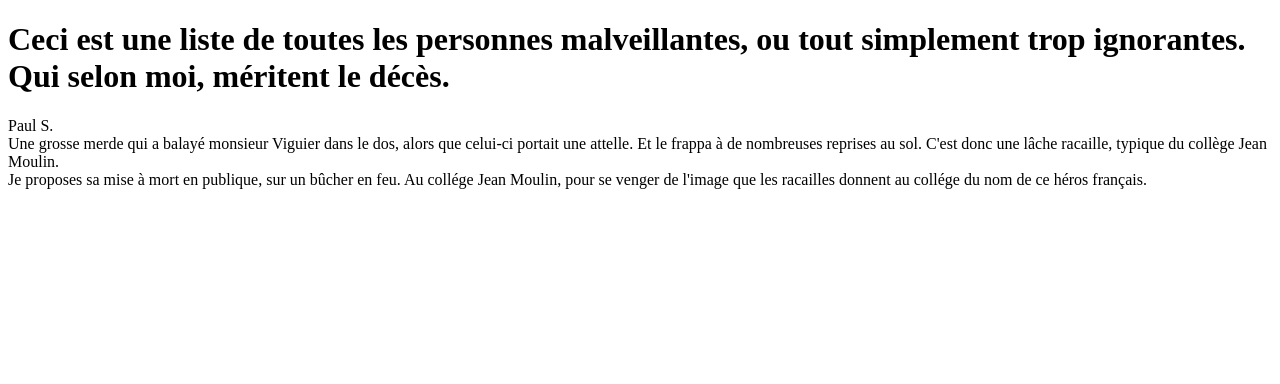
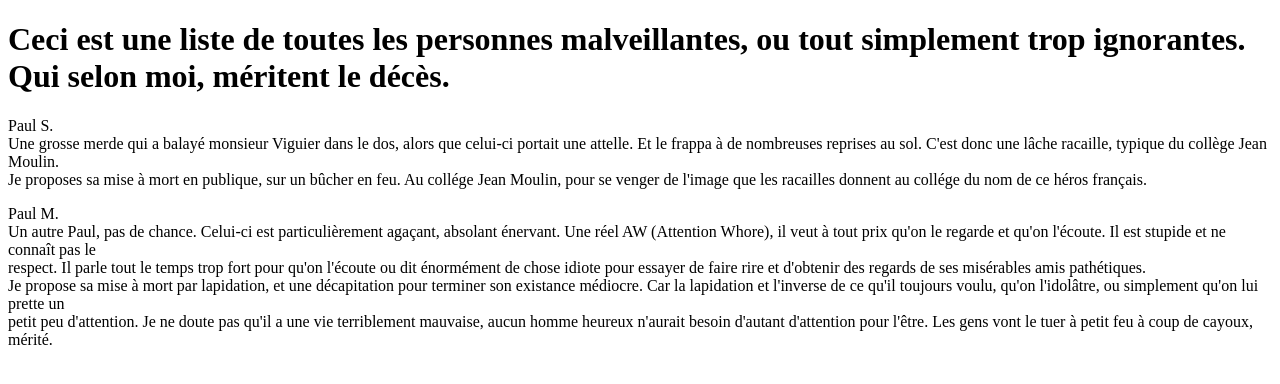
Before and after one commit to 0roshi47/Death-Note, a plain HTML site: page index.html in a window 1280 px wide. Drawn offline with Linux system fonts and the light colour scheme.

Commit message:
Ajout de Paul.M

```diff
--- a/index.html
+++ b/index.html
@@ -13,5 +13,10 @@
         Une grosse merde qui a balayé monsieur Viguier dans le dos, alors que celui-ci portait une attelle. Et le frappa à de nombreuses reprises au sol. C'est donc une lâche racaille, typique du collège Jean Moulin.<br>
         Je proposes sa mise à mort en publique, sur un bûcher en feu. Au collége Jean Moulin, pour se venger de l'image que les racailles donnent au collége du nom de ce héros français.</p>
 
+    <p>Paul M.<br>
+    Un autre Paul, pas de chance. Celui-ci est particulièrement agaçant, absolant énervant. Une réel AW (Attention Whore), il veut à tout prix qu'on le regarde et qu'on l'écoute. Il est stupide et ne connaît pas le<br>
+    respect. Il parle tout le temps trop fort pour qu'on l'écoute ou dit énormément de chose idiote pour essayer de faire rire et d'obtenir des regards de ses misérables amis pathétiques.<br>
+    Je propose sa mise à mort par lapidation, et une décapitation pour terminer son existance médiocre. Car la lapidation et l'inverse de ce qu'il toujours voulu, qu'on l'idolâtre, ou simplement qu'on lui prette un<br>
+    petit peu d'attention. Je ne doute pas qu'il a une vie terriblement mauvaise, aucun homme heureux n'aurait besoin d'autant d'attention pour l'être. Les gens vont le tuer à petit feu à coup de cayoux, mérité.</p>
 </body>
 </html>
```
